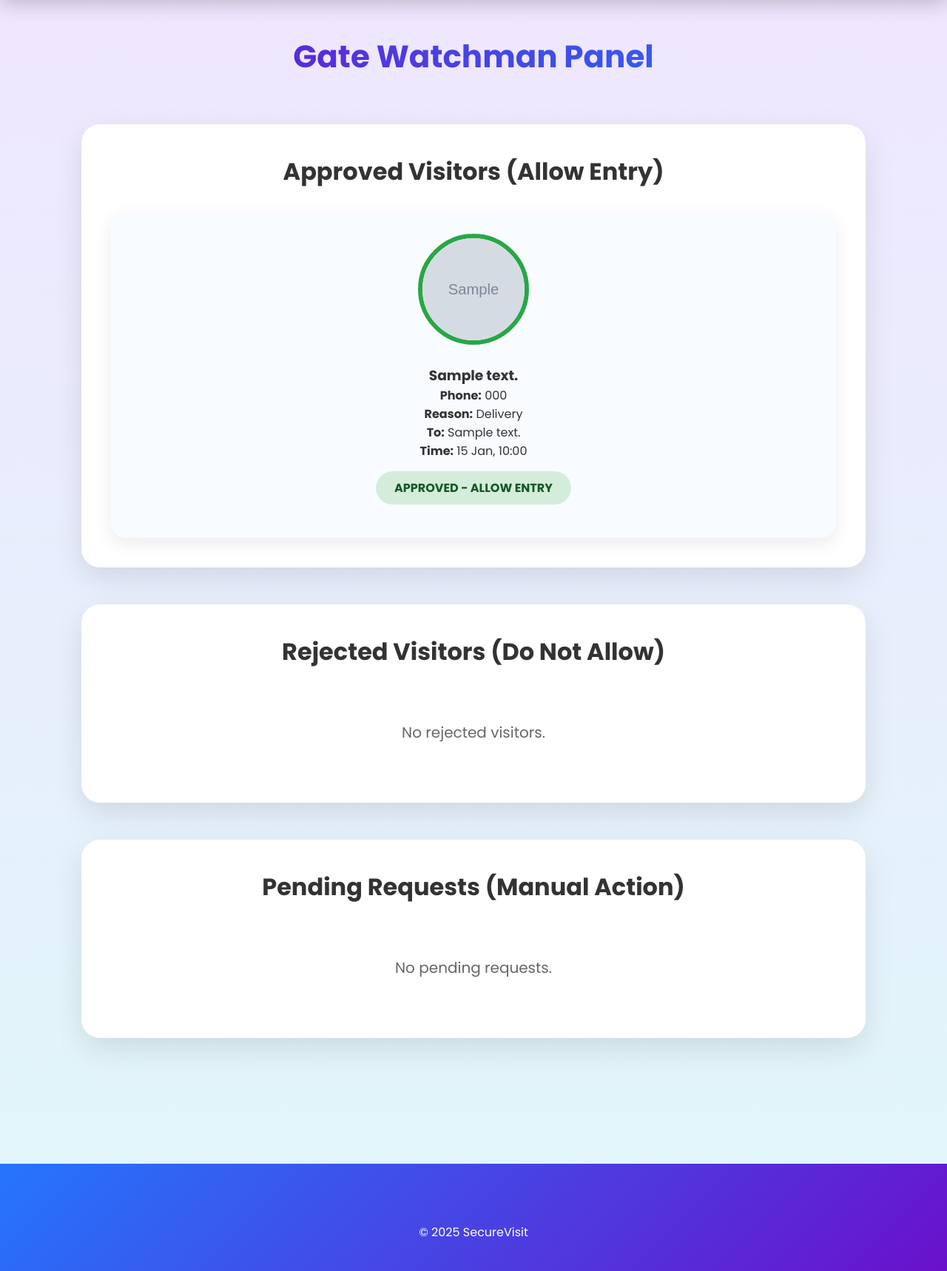
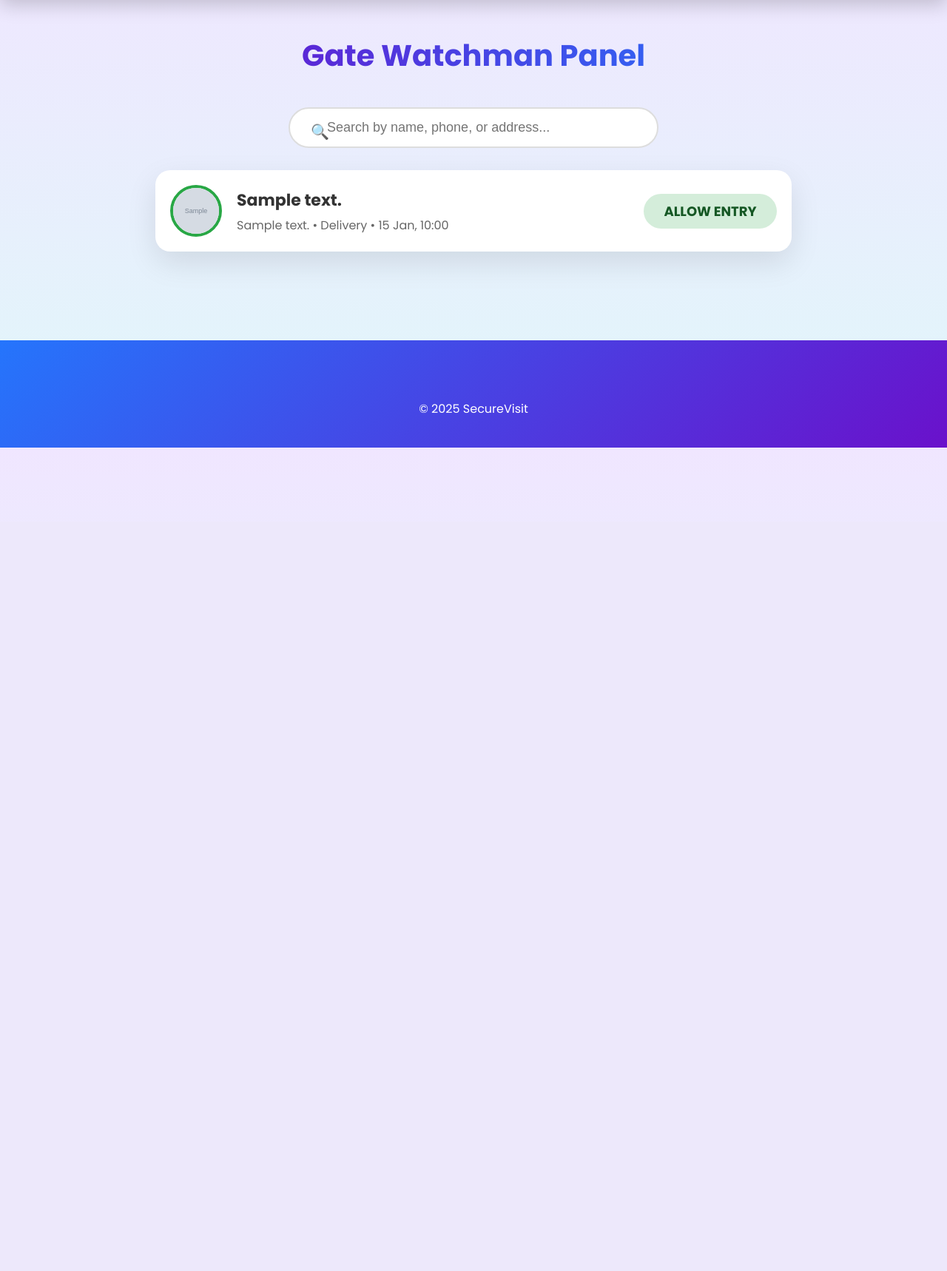
Before and after one commit to zohranpms-art/django_project, a Django app: page /gate/ in a window 1280 px wide. Shown: the part 95-1813 px from the top of the page at 74% size. After the commit the page ends 700 px from the top, so only its background shows below. Run offline with Django 5.2, Linux system fonts and the light colour scheme; tables that the repository leaves empty hold one stand-in row (values such as "Sample post"); grey boxes marked "Sample" are stand-in pictures.

Commit message:
Updated code from VS Code

```diff
--- a/core/views.py
+++ b/core/views.py
@@ -55,9 +55,8 @@ def check_status(request, entry_id):
     return JsonResponse({'status': entry.status})
 
 def watchman_gate(request):
-    approved_visitors = VisitorEntry.objects.filter(status='approved').order_by('-request_time')[:20]
-    rejected_visitors = VisitorEntry.objects.filter(status='rejected').order_by('-request_time')[:20]
-    pending_visitors = VisitorEntry.objects.filter(status='pending').order_by('-request_time')
+    # Get all recent visitors (approved, rejected, pending) – latest first
+    all_visitors = VisitorEntry.objects.all().order_by('-request_time')[:100]
 
     if request.method == 'POST':
         entry_id = request.POST.get('entry_id')
@@ -72,7 +71,5 @@ def watchman_gate(request):
         return redirect('watchman_gate')
 
     return render(request, 'watchman_gate.html', {
-        'approved_visitors': approved_visitors,
-        'rejected_visitors': rejected_visitors,
-        'pending_visitors': pending_visitors,
+        'all_visitors': all_visitors,
     })
--- a/templates/watchman_gate.html
+++ b/templates/watchman_gate.html
@@ -4,142 +4,181 @@
 {% block content %}
 <style>
     .gate-container {
-        max-width: 1100px;
+        max-width: 900px;
         margin: 50px auto;
         padding: 20px;
     }
     h1 {
         text-align: center;
-        font-size: 42px;
-        margin-bottom: 60px;
+        font-size: 40px;
+        margin-bottom: 40px;
         background: linear-gradient(90deg, #6a11cb, #2575fc);
         -webkit-background-clip: text; background-clip: text;
         -webkit-text-fill-color: transparent; color: transparent;
     }
-    .section {
+
+    /* Search Bar */
+    .search-bar {
+        margin-bottom: 30px;
+        text-align: center;
+        position: relative;
+    }
+    .search-bar input {
+        width: 100%;
+        max-width: 500px;
+        padding: 15px 15px 15px 50px;
+        border-radius: 50px;
+        border: 2px solid #ddd;
+        font-size: 18px;
+    }
+    .search-bar::before {
+        content: "🔍";
+        position: absolute;
+        left: 50%;
+        transform: translateX(-220px);
+        top: 18px;
+        font-size: 20px;
+        pointer-events: none;
+    }
+
+    /* Visitor List */
+    .visitor-list {
         background: white;
-        padding: 40px;
-        border-radius: 25px;
+        border-radius: 20px;
         box-shadow: 0 15px 40px rgba(0,0,0,0.1);
-        margin-bottom: 50px;
+        overflow: hidden;
     }
-    .section h2 {
-        font-size: 32px;
-        text-align: center;
-        margin-bottom: 30px;
+    .visitor-item {
+        display: flex;
+        align-items: center;
+        padding: 20px;
+        border-bottom: 1px solid #eee;
     }
-    .visitor-grid {
-        display: grid;
-        grid-template-columns: repeat(auto-fit, minmax(300px, 1fr));
-        gap: 30px;
-    }
-    .visitor-card {
-        background: #f8fbff;
-        padding: 30px;
-        border-radius: 20px;
-        text-align: center;
-        box-shadow: 0 8px 25px rgba(0,0,0,0.08);
-    }
+    .visitor-item:last-child { border-bottom: none; }
+
     .visitor-photo {
-        width: 150px;
-        height: 150px;
+        width: 70px;
+        height: 70px;
         border-radius: 50%;
         object-fit: cover;
-        margin-bottom: 20px;
+        margin-right: 20px;
+        border: 4px solid;
+        cursor: pointer;
+        transition: transform 0.3s;
     }
-    .approved .visitor-photo { border: 6px solid #28a745; }
-    .rejected .visitor-photo { border: 6px solid #dc3545; }
-    .pending .visitor-photo { border: 6px solid #ffc107; }
+    .visitor-photo:hover { transform: scale(1.1); }
+    .approved .visitor-photo { border-color: #28a745; }
+    .rejected .visitor-photo { border-color: #dc3545; }
+    .pending .visitor-photo { border-color: #ffc107; }
 
-    .status-badge {
+    .visitor-info {
+        flex-grow: 1;
+    }
+    .visitor-info h3 {
+        margin: 0;
+        font-size: 22px;
+    }
+    .visitor-info p {
+        margin: 5px 0 0;
+        color: #666;
+        font-size: 16px;
+    }
+
+    .status {
+        font-size: 18px;
+        font-weight: 700;
+        padding: 10px 20px;
+        border-radius: 30px;
+        min-width: 180px;
+        text-align: center;
+    }
+    .approved .status { background: #d4edda; color: #155724; }
+    .rejected .status { background: #f8d7da; color: #721c24; }
+    .pending .status { background: #fff3cd; color: #856404; }
+
+    .action-btns {
+        margin-left: 20px;
+    }
+    .btn {
         padding: 10px 25px;
-        border-radius: 30px;
-        font-size: 16px;
-        font-weight: 700;
-        display: inline-block;
-        margin: 15px 0;
-    }
-    .approved .status-badge { background: #d4edda; color: #155724; }
-    .rejected .status-badge { background: #f8d7da; color: #721c24; }
-    .pending .status-badge { background: #fff3cd; color: #856404; }
-
-    .action-btns { margin-top: 20px; }
-    .btn {
-        padding: 12px 30px;
         border: none;
         border-radius: 50px;
         font-size: 16px;
-        margin: 0 10px;
         cursor: pointer;
+        margin: 0 5px;
     }
     .approve { background: #28a745; color: white; }
     .reject { background: #dc3545; color: white; }
 
-    .no-data { text-align: center; color: #666; font-size: 20px; padding: 40px; }
+    .no-results {
+        text-align: center;
+        padding: 60px;
+        color: #666;
+        font-size: 20px;
+    }
+
+    /* Modal for Enlarged Photo */
+    .photo-modal {
+        display: none;
+        position: fixed;
+        z-index: 1000;
+        left: 0;
+        top: 0;
+        width: 100%;
+        height: 100%;
+        background-color: rgba(0,0,0,0.9);
+        justify-content: center;
+        align-items: center;
+        animation: fadeIn 0.3s;
+    }
+    .photo-modal img {
+        max-width: 90%;
+        max-height: 90%;
+        border-radius: 15px;
+        box-shadow: 0 20px 50px rgba(0,0,0,0.5);
+    }
+    .close-modal {
+        position: absolute;
+        top: 30px;
+        right: 40px;
+        color: white;
+        font-size: 50px;
+        font-weight: bold;
+        cursor: pointer;
+    }
+    @keyframes fadeIn { from { opacity: 0; } to { opacity: 1; } }
 </style>
 
 <div class="gate-container">
     <h1>Gate Watchman Panel</h1>
 
-    <!-- Approved Visitors -->
-    <div class="section approved">
-        <h2>Approved Visitors (Allow Entry)</h2>
-        {% if approved_visitors %}
-            <div class="visitor-grid">
-                {% for entry in approved_visitors %}
-                    <div class="visitor-card">
-                        <img src="{{ entry.visitor_photo.url }}" class="visitor-photo" alt="{{ entry.visitor_name }}">
+    <!-- Search Bar -->
+    <div class="search-bar">
+        <input type="text" id="searchInput" placeholder="Search by name, phone, or address..." onkeyup="filterVisitors()">
+    </div>
+
+    <!-- All Visitors List -->
+    <div class="visitor-list" id="visitorList">
+        {% for entry in all_visitors %}
+            <div class="visitor-item {% if entry.status == 'approved' %}approved{% elif entry.status == 'rejected' %}rejected{% else %}pending{% endif %}" data-search="{{ entry.visitor_name|lower }} {{ entry.visitor_phone }} {{ entry.property.address|lower }}">
+                <img src="{{ entry.visitor_photo.url }}" class="visitor-photo" alt="{{ entry.visitor_name }}" onclick="openModal(this.src, '{{ entry.visitor_name }}')">
+
+                <div class="visitor-info">
                     <h3>{{ entry.visitor_name }}</h3>
-                        <p><strong>Phone:</strong> {{ entry.visitor_phone }}</p>
-                        <p><strong>Reason:</strong> {{ entry.get_reason_display }}</p>
-                        <p><strong>To:</strong> {{ entry.property.address }}</p>
-                        <p><strong>Time:</strong> {{ entry.request_time|date:"d M, H:i" }}</p>
-                        <div class="status-badge">APPROVED - ALLOW ENTRY</div>
+                    <p>{{ entry.property.address }} • {{ entry.get_reason_display }} • {{ entry.request_time|date:"d M, H:i" }}</p>
                 </div>
-                {% endfor %}
-            </div>
+
+                <div class="status">
+                    {% if entry.status == 'approved' %}
+                        ALLOW ENTRY
+                    {% elif entry.status == 'rejected' %}
+                        DO NOT ALLOW
                     {% else %}
-            <p class="no-data">No approved visitors right now.</p>
+                        PENDING
                     {% endif %}
                 </div>
 
-    <!-- Rejected Visitors -->
-    <div class="section rejected">
-        <h2>Rejected Visitors (Do Not Allow)</h2>
-        {% if rejected_visitors %}
-            <div class="visitor-grid">
-                {% for entry in rejected_visitors %}
-                    <div class="visitor-card">
-                        <img src="{{ entry.visitor_photo.url }}" class="visitor-photo" alt="{{ entry.visitor_name }}">
-                        <h3>{{ entry.visitor_name }}</h3>
-                        <p><strong>Phone:</strong> {{ entry.visitor_phone }}</p>
-                        <p><strong>Reason:</strong> {{ entry.get_reason_display }}</p>
-                        <p><strong>To:</strong> {{ entry.property.address }}</p>
-                        <p><strong>Time:</strong> {{ entry.request_time|date:"d M, H:i" }}</p>
-                        <div class="status-badge">REJECTED - DO NOT ALLOW</div>
-                    </div>
-                {% endfor %}
-            </div>
-        {% else %}
-            <p class="no-data">No rejected visitors.</p>
-        {% endif %}
-    </div>
-
-    <!-- Pending Requests -->
-    <div class="section pending">
-        <h2>Pending Requests (Manual Action)</h2>
-        {% if pending_visitors %}
-            <div class="visitor-grid">
-                {% for entry in pending_visitors %}
-                    <div class="visitor-card">
-                        <img src="{{ entry.visitor_photo.url }}" class="visitor-photo" alt="{{ entry.visitor_name }}">
-                        <h3>{{ entry.visitor_name }}</h3>
-                        <p><strong>Phone:</strong> {{ entry.visitor_phone }}</p>
-                        <p><strong>Reason:</strong> {{ entry.get_reason_display }}</p>
-                        <p><strong>To:</strong> {{ entry.property.address }}</p>
-                        <p><strong>Time:</strong> {{ entry.request_time|date:"d M, H:i" }}</p>
-                        <div class="status-badge">PENDING</div>
-
+                {% if entry.status == 'pending' %}
                     <div class="action-btns">
                         <form method="post" style="display:inline;">
                             {% csrf_token %}
@@ -148,12 +187,51 @@
                             <button type="submit" name="action" value="reject" class="btn reject">Reject</button>
                         </form>
                     </div>
+                {% endif %}
             </div>
+        {% empty %}
+            <p class="no-results">No visitors recorded yet.</p>
         {% endfor %}
     </div>
-        {% else %}
-            <p class="no-data">No pending requests.</p>
-        {% endif %}
 </div>
+
+<!-- Enlarged Photo Modal -->
+<div id="photoModal" class="photo-modal" onclick="closeModal()">
+    <span class="close-modal" onclick="closeModal()">&times;</span>
+    <img id="modalImage" src="">
+    <div style="position:absolute; bottom:30px; color:white; font-size:24px;" id="modalName"></div>
 </div>
+
+<script>
+    function filterVisitors() {
+        const input = document.getElementById('searchInput');
+        const filter = input.value.toLowerCase();
+        const items = document.getElementsByClassName('visitor-item');
+
+        for (let i = 0; i < items.length; i++) {
+            const text = items[i].getAttribute('data-search');
+            items[i].style.display = text.includes(filter) ? '' : 'none';
+        }
+    }
+
+    function openModal(src, name) {
+        const modal = document.getElementById('photoModal');
+        const modalImg = document.getElementById('modalImage');
+        const modalName = document.getElementById('modalName');
+        modal.style.display = 'flex';
+        modalImg.src = src;
+        modalName.textContent = name;
+    }
+
+    function closeModal() {
+        document.getElementById('photoModal').style.display = 'none';
+    }
+
+    // Close modal when pressing ESC
+    document.addEventListener('keydown', function(e) {
+        if (e.key === 'Escape') {
+            closeModal();
+        }
+    });
+</script>
 {% endblock %}
```
Also changed, not shown: accounts/urls.py (line endings or trailing spaces). Lines whose indentation alone changed are shown as unchanged.
